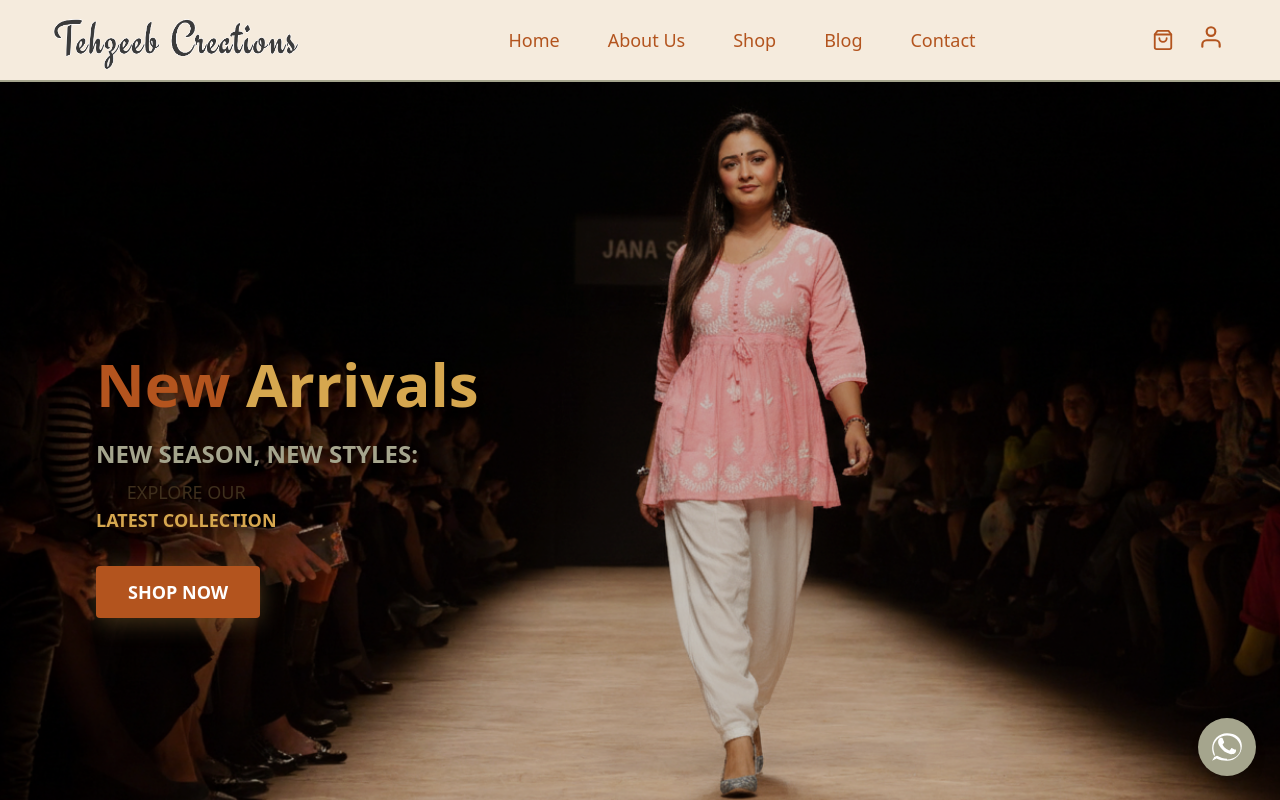
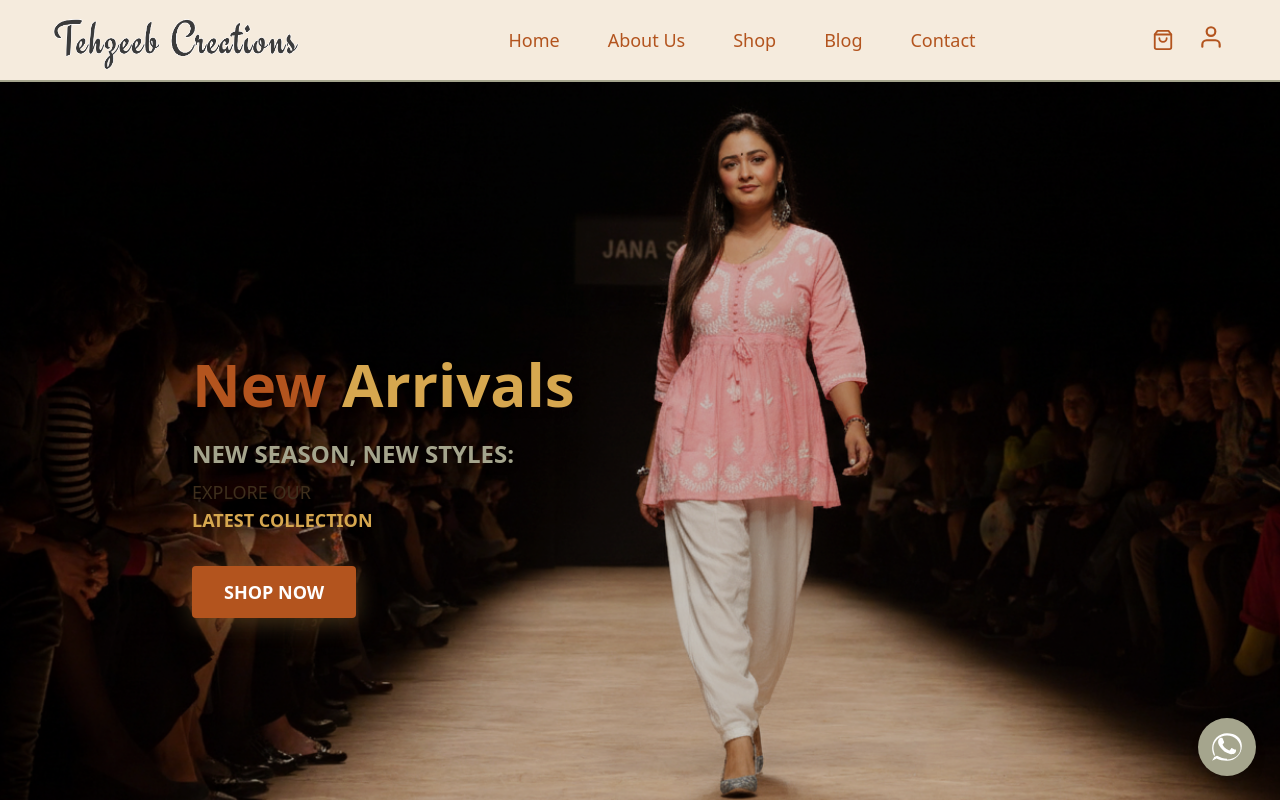
Before and after one commit to shiv-co/Tehzeeb, a React app in the folder frontend/: page / in a window 1280 px wide. Shown: the top 800 px of the page. Built offline with nearby package versions, Linux system fonts and the light colour scheme; the HTML template or start-up script is replaced by a standard one.

Commit message:
corrected image positon in homepage

```diff
--- a/frontend/src/pages/home.jsx
+++ b/frontend/src/pages/home.jsx
@@ -1,15 +1,15 @@
 import React from "react";
 import { Link } from "react-router-dom";
 // Replace with your actual image
-import backgroundImage from "../assets/images/fashion2.png";
+import backgroundImage from "../assets/images/fashion2.png"; // Assuming this is the correct image path
 
 // Color Theme
 const COLORS = {
-  primary: "#B3541E",      // Terracotta
-  secondary: "#D6A74F",    // Mustard Gold
-  accent: "#A5A58D",       // Sage Green
-  text: "#3E2F1C",         // Deep Brown
-  background: "#F5EBDD",   // Linen / Sand
+  primary: "#B3541E",     // Terracotta
+  secondary: "#D6A74F",   // Mustard Gold
+  accent: "#A5A58D",     // Sage Green
+  text: "#3E2F1C",        // Deep Brown
+  background: "#F5EBDD",  // Linen / Sand
 };
 
 export default function HomePage() {
@@ -20,36 +20,37 @@ export default function HomePage() {
     >
       {/* Background image */}
       <div
-        className="absolute inset-0 w-full min-h-screen bg-cover bg-center  "
+        // --- THIS IS THE FIX ---
+        // Changed 'bg-center' to 'bg-top'
+        className="absolute inset-0 w-full min-h-screen bg-cover bg-top"
         style={{
           backgroundImage: `url(${backgroundImage})`,
           zIndex: 0,
         }}
       >
         {/* A semi-transparent overlay for readable text */}
-         <div
+        <div
           className="absolute inset-0 bg-black opacity-20"
-
-
         ></div>
       </div>
 
       {/* Foreground content */}
-      <div className="relative z-10 flex items-start justify-center flex-col w-full px-4 ml-20 ">
+      {/* Adjusted padding and margin for better text placement */}
+      <div className="relative z-10 flex items-start justify-center flex-col w-full max-w-7xl mx-auto px-8 md:px-16 lg:ml-20 xl:ml-32">
         <h1
-          className="text-4xl md:text-6xl font-extrabold text-center leading-tight drop-shadow-lg"
+          className="text-4xl md:text-6xl font-extrabold text-left leading-tight drop-shadow-lg" // Changed text-center to text-left
           style={{ color: COLORS.primary }}
         >
           New <span className="block md:inline" style={{ color: COLORS.secondary }}>Arrivals</span>
         </h1>
         <p
-          className="mt-4 text-lg md:text-2xl font-semibold text-center drop-shadow-lg"
+          className="mt-4 text-lg md:text-2xl font-semibold text-left drop-shadow-lg" // Changed text-center to text-left
           style={{ color: COLORS.accent }}
         >
           NEW SEASON, NEW STYLES:
         </p>
         <p
-          className="text-md md:text-lg font-medium mt-2 text-center drop-shadow-lg"
+          className="text-md md:text-lg font-medium mt-2 text-left drop-shadow-lg" // Changed text-center to text-left
           style={{ color: COLORS.text }}
         >
           EXPLORE OUR <br />
@@ -74,6 +75,7 @@ export default function HomePage() {
       {/* WhatsApp Icon */}
       <a
         href="https://wa.me/916394728933?text=Hi%20there!%20I%20would%20like%20to%20know%20more%20about%20Tehzeeb%20creations"
+        target="_blank" // Added target blank
         rel="noopener noreferrer"
         className="fixed bottom-6 right-6 z-50"
         aria-label="Chat on WhatsApp"
```
